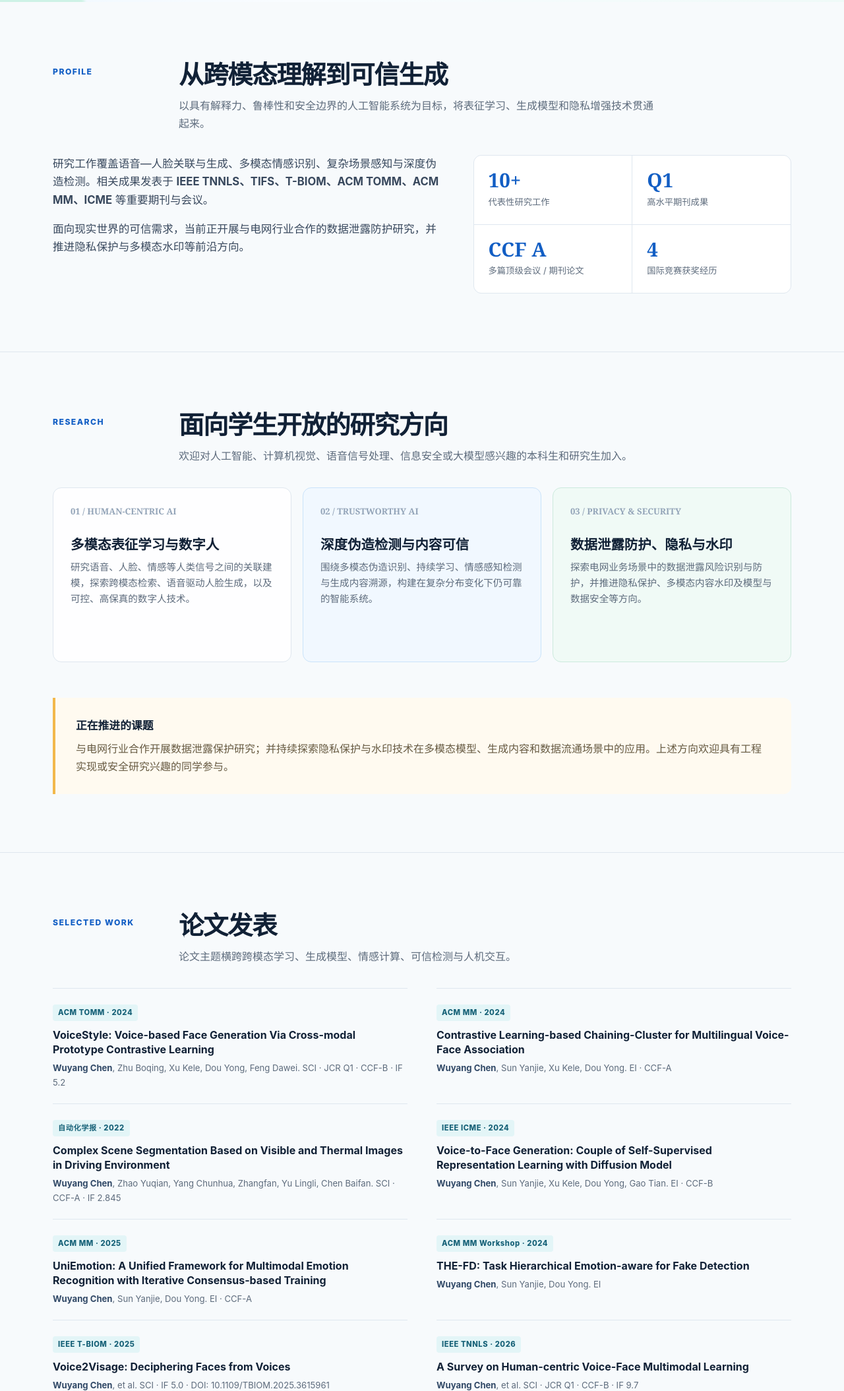
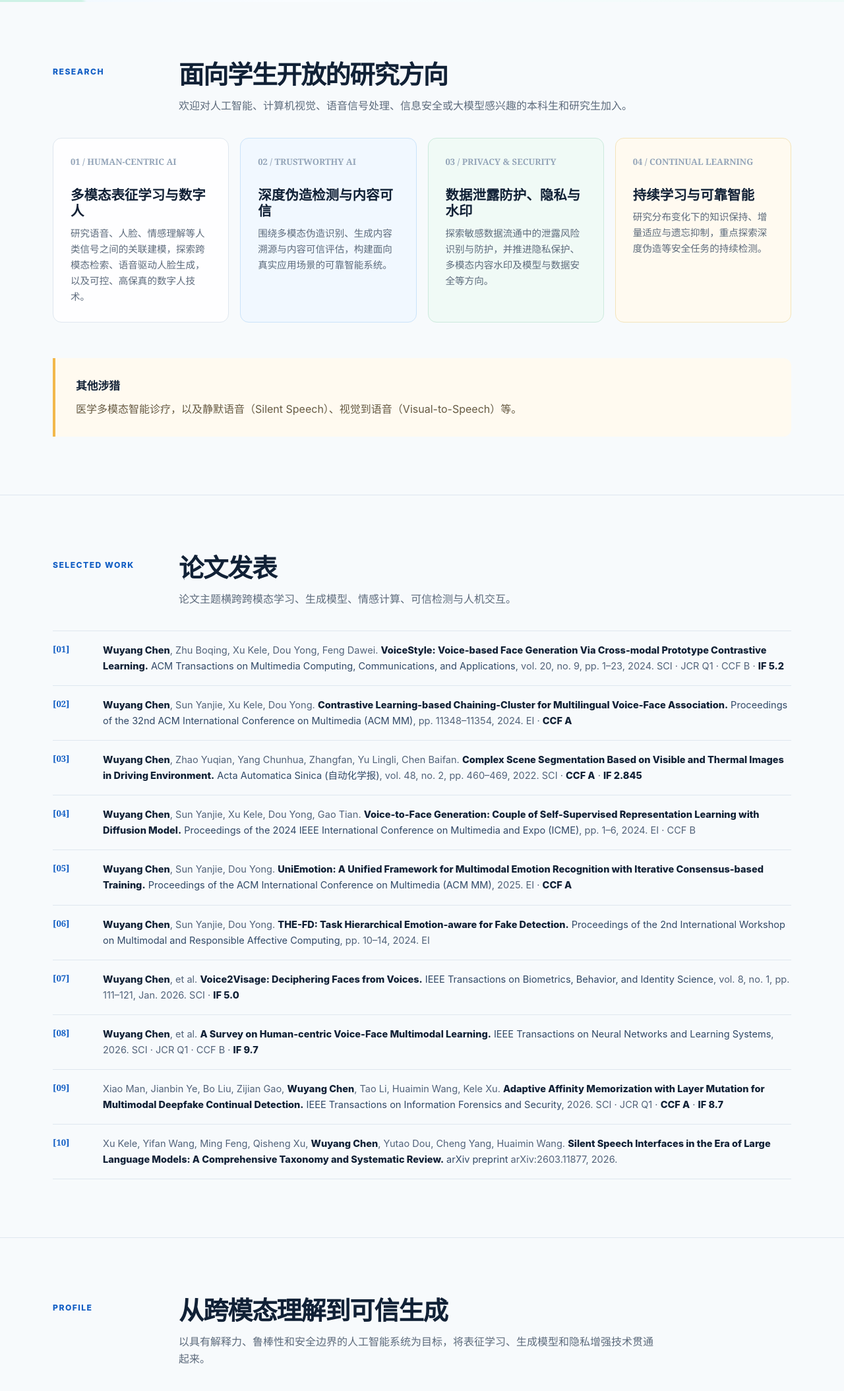
Before and after one commit to audio-visual/audio-visual.github.io, a plain HTML site: page index.html in a window 1280 px wide. Shown: the part 691-2800 px from the top of the page at 66% size. Drawn offline with Linux system fonts and the light colour scheme.

Commit message:
Update index.html

```diff
--- a/index.html
+++ b/index.html
@@ -75,7 +75,7 @@
       .section-intro { max-width: 720px; margin: 13px 0 0; color: var(--muted); }
       .rule { border: 0; border-top: 1px solid var(--line); margin: 0; }
 
-      .about-grid { display: grid; grid-template-columns: 1.1fr .9fr; gap: 48px; }
+      .about-grid { display: block; }
       .about-copy { font-size: 1.04rem; color: #38485d; }
       .about-copy p:first-child { margin-top: 0; }
       .facts { display: grid; grid-template-columns: repeat(2, 1fr); gap: 1px; overflow: hidden; border: 1px solid var(--line); border-radius: 12px; background: var(--line); }
@@ -83,10 +83,11 @@
       .fact strong { display: block; color: var(--blue); font: 700 1.85rem/1 var(--serif); }
       .fact span { display: block; margin-top: 8px; color: var(--muted); font-size: .83rem; }
 
-      .directions { display: grid; grid-template-columns: repeat(3, 1fr); gap: 17px; }
+      .directions { display: grid; grid-template-columns: repeat(4, 1fr); gap: 17px; }
       .direction { min-height: 265px; padding: 26px; border: 1px solid var(--line); border-radius: 13px; background: var(--card); }
       .direction:nth-child(2) { background: #f1f8ff; border-color: #cae3fa; }
       .direction:nth-child(3) { background: #f0faf6; border-color: #cceadd; }
+      .direction:nth-child(4) { background: #fffaf0; border-color: #f4e4ba; }
       .num { color: #93a4b8; font: 700 .82rem var(--serif); }
       .direction h3 { margin: 29px 0 10px; font: 700 1.28rem/1.2 var(--serif); }
       .direction p { margin: 0; color: var(--muted); font-size: .91rem; }
@@ -94,15 +95,14 @@
       .focus strong { display: block; margin-bottom: 7px; font-size: 1.05rem; }
       .focus p { margin: 0; color: #665a42; }
 
-      .paper-grid { display: grid; grid-template-columns: repeat(2, 1fr); gap: 0 44px; }
-      .paper { padding: 21px 0; border-top: 1px solid var(--line); }
-      .paper:last-child, .paper:nth-last-child(2) { border-bottom: 1px solid var(--line); }
-      .venue { display: inline-block; padding: 3px 8px; color: #176278; background: #e3f5f7; border-radius: 4px; font-size: .7rem; font-weight: 800; letter-spacing: .05em; }
-      .paper h3 { margin: 10px 0 7px; font-size: 1rem; line-height: 1.38; }
-      .paper h3 a:hover { color: var(--blue); }
-      .paper p { margin: 0; color: var(--muted); font-size: .82rem; }
-      .paper em { color: #314967; font-style: normal; font-weight: 700; }
-      .all-papers { display: inline-flex; margin-top: 25px; padding-bottom: 3px; color: var(--blue); border-bottom: 1px solid currentColor; font-weight: 700; font-size: .91rem; }
+      .paper-grid { border-top: 1px solid var(--line); }
+      .paper { display: grid; grid-template-columns: 58px minmax(0, 1fr); gap: 0 18px; padding: 17px 0; border-bottom: 1px solid var(--line); }
+      .paper-index { color: var(--blue); font: 700 .82rem/1.65 var(--serif); }
+      .paper p { margin: 0; color: #52637a; font-size: .91rem; }
+      .paper-title { color: var(--ink); font-weight: 800; }
+      .paper em { color: #314967; font-style: normal; }
+      .paper .author { color: var(--ink); font-weight: 800; }
+      .paper .metric { color: var(--ink); font-weight: 800; }
 
       .achievements { display: grid; grid-template-columns: repeat(4, 1fr); gap: 16px; }
       .achievement { padding: 24px 22px; border-radius: 12px; background: #13273f; color: white; }
@@ -124,6 +124,7 @@
       .join-card { padding: 26px; background: rgba(255,255,255,.07); border: 1px solid rgba(160, 205, 233, .25); border-radius: 13px; }
       .join-card strong { font-size: 1.1rem; }
       .join-card p { margin-top: 9px; font-size: .9rem; }
+      .join-card p a { color: #9de3f2; text-decoration: underline; text-underline-offset: 3px; }
       .join-card .button { margin-top: 17px; color: #102a40; background: #ecfbff; }
 
       footer { padding: 28px 0; color: #708096; font-size: .8rem; background: #0c1827; }
@@ -137,17 +138,16 @@
         .identity { max-width: 370px; }
         .section-head { grid-template-columns: 1fr; gap: 9px; }
         .section-kicker { padding-top: 0; }
-        .directions { grid-template-columns: 1fr; }
+        .directions { grid-template-columns: repeat(2, 1fr); }
         .direction { min-height: 0; }
-        .paper-grid { grid-template-columns: 1fr; }
-        .paper:nth-last-child(2) { border-bottom: 0; }
         .achievements { grid-template-columns: repeat(2, 1fr); }
       }
       @media (max-width: 460px) {
         .wrap { width: min(100% - 30px, 1120px); }
         section { padding: 64px 0; }
         h1 { font-size: 2.8rem; }
-        .facts, .achievements { grid-template-columns: 1fr; }
+        .facts, .achievements, .directions { grid-template-columns: 1fr; }
+        .paper { grid-template-columns: 43px minmax(0, 1fr); gap: 0 10px; }
         .footer-inner { align-items: flex-start; flex-direction: column; }
       }
     </style>
@@ -171,7 +171,7 @@
           <div>
             <div class="eyebrow">Human-centric Multimodal Intelligence</div>
             <h1>让多模态智能<br />更<em>可信</em>、更安全、<br />更懂人。</h1>
-            <p class="lead">Wuyang Chen 聚焦以人为中心的多模态学习、数字人生成与可信人工智能，探索语音、视觉、情感和隐私保护的交叉创新。</p>
+            <p class="lead">聚焦以人为中心的多模态学习、数字人生成与可信人工智能，探索语音、视觉、情感和隐私保护的交叉创新。</p>
             <div class="hero-actions">
               <a class="button primary" href="#join">面向学生的研究机会</a>
               <a class="button secondary" href="#publications">查看代表论文</a>
@@ -181,36 +181,10 @@
             <div class="monogram">WC</div>
             <h2>Wuyang Chen</h2>
             <p>Multimodal AI · Trustworthy AI</p>
-            <span class="tag">Research &amp; Student Mentoring</span>
+            <span class="tag">Lecturer</span>
           </aside>
         </div>
       </section>
-
-      <section id="about">
-        <div class="wrap">
-          <div class="section-head">
-            <div class="section-kicker">Profile</div>
-            <div>
-              <h2>从跨模态理解到可信生成</h2>
-              <p class="section-intro">以具有解释力、鲁棒性和安全边界的人工智能系统为目标，将表征学习、生成模型和隐私增强技术贯通起来。</p>
-            </div>
-          </div>
-          <div class="about-grid">
-            <div class="about-copy">
-              <p>研究工作覆盖语音—人脸关联与生成、多模态情感识别、复杂场景感知与深度伪造检测。相关成果发表于 <strong>IEEE TNNLS、TIFS、T-BIOM、ACM TOMM、ACM MM、ICME</strong> 等重要期刊与会议。</p>
-              <p>面向现实世界的可信需求，当前正开展与电网行业合作的数据泄露防护研究，并推进隐私保护与多模态水印等前沿方向。</p>
-            </div>
-            <div class="facts" aria-label="研究成果概览">
-              <div class="fact"><strong>10+</strong><span>代表性研究工作</span></div>
-              <div class="fact"><strong>Q1</strong><span>高水平期刊成果</span></div>
-              <div class="fact"><strong>CCF A</strong><span>多篇顶级会议 / 期刊论文</span></div>
-              <div class="fact"><strong>4</strong><span>国际竞赛获奖经历</span></div>
-            </div>
-          </div>
-        </div>
-      </section>
-
-      <hr class="rule" />
 
       <section id="research">
         <div class="wrap">
@@ -225,22 +199,27 @@
             <article class="direction">
               <div class="num">01 / HUMAN-CENTRIC AI</div>
               <h3>多模态表征学习与数字人</h3>
-              <p>研究语音、人脸、情感等人类信号之间的关联建模，探索跨模态检索、语音驱动人脸生成，以及可控、高保真的数字人技术。</p>
+              <p>研究语音、人脸、情感理解等人类信号之间的关联建模，探索跨模态检索、语音驱动人脸生成，以及可控、高保真的数字人技术。</p>
             </article>
             <article class="direction">
               <div class="num">02 / TRUSTWORTHY AI</div>
               <h3>深度伪造检测与内容可信</h3>
-              <p>围绕多模态伪造识别、持续学习、情感感知检测与生成内容溯源，构建在复杂分布变化下仍可靠的智能系统。</p>
+              <p>围绕多模态伪造识别、生成内容溯源与内容可信评估，构建面向真实应用场景的可靠智能系统。</p>
             </article>
             <article class="direction">
               <div class="num">03 / PRIVACY &amp; SECURITY</div>
               <h3>数据泄露防护、隐私与水印</h3>
-              <p>探索电网业务场景中的数据泄露风险识别与防护，并推进隐私保护、多模态内容水印及模型与数据安全等方向。</p>
+              <p>探索敏感数据流通中的泄露风险识别与防护，并推进隐私保护、多模态内容水印及模型与数据安全等方向。</p>
+            </article>
+            <article class="direction">
+              <div class="num">04 / CONTINUAL LEARNING</div>
+              <h3>持续学习与可靠智能</h3>
+              <p>研究分布变化下的知识保持、增量适应与遗忘抑制，重点探索深度伪造等安全任务的持续检测。</p>
             </article>
           </div>
           <div class="focus">
-            <strong>正在推进的课题</strong>
-            <p>与电网行业合作开展数据泄露保护研究；并持续探索隐私保护与水印技术在多模态模型、生成内容和数据流通场景中的应用。上述方向欢迎具有工程实现或安全研究兴趣的同学参与。</p>
+            <strong>其他涉猎</strong>
+            <p>医学多模态智能诊疗，以及静默语音（Silent Speech）、视觉到语音（Visual-to-Speech）等。</p>
           </div>
         </div>
       </section>
@@ -258,55 +237,65 @@
           </div>
           <div class="paper-grid">
             <article class="paper">
-              <span class="venue">ACM TOMM · 2024</span>
-              <h3>VoiceStyle: Voice-based Face Generation Via Cross-modal Prototype Contrastive Learning</h3>
-              <p><em>Wuyang Chen</em>, Zhu Boqing, Xu Kele, Dou Yong, Feng Dawei. SCI · JCR Q1 · CCF-B · IF 5.2</p>
+              <span class="paper-index">[01]</span>
+              <p><span class="author">Wuyang Chen</span>, Zhu Boqing, Xu Kele, Dou Yong, Feng Dawei. <span class="paper-title">VoiceStyle: Voice-based Face Generation Via Cross-modal Prototype Contrastive Learning.</span> <em>ACM Transactions on Multimedia Computing, Communications, and Applications</em>, vol. 20, no. 9, pp. 1–23, 2024. SCI · JCR Q1 · CCF B · <span class="metric">IF 5.2</span></p>
             </article>
             <article class="paper">
-              <span class="venue">ACM MM · 2024</span>
-              <h3>Contrastive Learning-based Chaining-Cluster for Multilingual Voice-Face Association</h3>
-              <p><em>Wuyang Chen</em>, Sun Yanjie, Xu Kele, Dou Yong. EI · CCF-A</p>
+              <span class="paper-index">[02]</span>
+              <p><span class="author">Wuyang Chen</span>, Sun Yanjie, Xu Kele, Dou Yong. <span class="paper-title">Contrastive Learning-based Chaining-Cluster for Multilingual Voice-Face Association.</span> <em>Proceedings of the 32nd ACM International Conference on Multimedia (ACM MM)</em>, pp. 11348–11354, 2024. EI · <span class="metric">CCF A</span></p>
             </article>
             <article class="paper">
-              <span class="venue">自动化学报 · 2022</span>
-              <h3>Complex Scene Segmentation Based on Visible and Thermal Images in Driving Environment</h3>
-              <p><em>Wuyang Chen</em>, Zhao Yuqian, Yang Chunhua, Zhangfan, Yu Lingli, Chen Baifan. SCI · CCF-A · IF 2.845</p>
+              <span class="paper-index">[03]</span>
+              <p><span class="author">Wuyang Chen</span>, Zhao Yuqian, Yang Chunhua, Zhangfan, Yu Lingli, Chen Baifan. <span class="paper-title">Complex Scene Segmentation Based on Visible and Thermal Images in Driving Environment.</span> <em>Acta Automatica Sinica (自动化学报)</em>, vol. 48, no. 2, pp. 460–469, 2022. SCI · <span class="metric">CCF A</span> · <span class="metric">IF 2.845</span></p>
             </article>
             <article class="paper">
-              <span class="venue">IEEE ICME · 2024</span>
-              <h3>Voice-to-Face Generation: Couple of Self-Supervised Representation Learning with Diffusion Model</h3>
-              <p><em>Wuyang Chen</em>, Sun Yanjie, Xu Kele, Dou Yong, Gao Tian. EI · CCF-B</p>
+              <span class="paper-index">[04]</span>
+              <p><span class="author">Wuyang Chen</span>, Sun Yanjie, Xu Kele, Dou Yong, Gao Tian. <span class="paper-title">Voice-to-Face Generation: Couple of Self-Supervised Representation Learning with Diffusion Model.</span> <em>Proceedings of the 2024 IEEE International Conference on Multimedia and Expo (ICME)</em>, pp. 1–6, 2024. EI · CCF B</p>
             </article>
             <article class="paper">
-              <span class="venue">ACM MM · 2025</span>
-              <h3>UniEmotion: A Unified Framework for Multimodal Emotion Recognition with Iterative Consensus-based Training</h3>
-              <p><em>Wuyang Chen</em>, Sun Yanjie, Dou Yong. EI · CCF-A</p>
+              <span class="paper-index">[05]</span>
+              <p><span class="author">Wuyang Chen</span>, Sun Yanjie, Dou Yong. <span class="paper-title">UniEmotion: A Unified Framework for Multimodal Emotion Recognition with Iterative Consensus-based Training.</span> <em>Proceedings of the ACM International Conference on Multimedia (ACM MM)</em>, 2025. EI · <span class="metric">CCF A</span></p>
             </article>
             <article class="paper">
-              <span class="venue">ACM MM Workshop · 2024</span>
-              <h3>THE-FD: Task Hierarchical Emotion-aware for Fake Detection</h3>
-              <p><em>Wuyang Chen</em>, Sun Yanjie, Dou Yong. EI</p>
+              <span class="paper-index">[06]</span>
+              <p><span class="author">Wuyang Chen</span>, Sun Yanjie, Dou Yong. <span class="paper-title">THE-FD: Task Hierarchical Emotion-aware for Fake Detection.</span> <em>Proceedings of the 2nd International Workshop on Multimodal and Responsible Affective Computing</em>, pp. 10–14, 2024. EI</p>
             </article>
             <article class="paper">
-              <span class="venue">IEEE T-BIOM · 2025</span>
-              <h3>Voice2Visage: Deciphering Faces from Voices</h3>
-              <p><em>Wuyang Chen</em>, et al. SCI · IF 5.0 · DOI: 10.1109/TBIOM.2025.3615961</p>
+              <span class="paper-index">[07]</span>
+              <p><span class="author">Wuyang Chen</span>, et al. <span class="paper-title">Voice2Visage: Deciphering Faces from Voices.</span> <em>IEEE Transactions on Biometrics, Behavior, and Identity Science</em>, vol. 8, no. 1, pp. 111–121, Jan. 2026. SCI · <span class="metric">IF 5.0</span></p>
             </article>
             <article class="paper">
-              <span class="venue">IEEE TNNLS · 2026</span>
-              <h3>A Survey on Human-centric Voice-Face Multimodal Learning</h3>
-              <p><em>Wuyang Chen</em>, et al. SCI · JCR Q1 · CCF-B · IF 9.7</p>
+              <span class="paper-index">[08]</span>
+              <p><span class="author">Wuyang Chen</span>, et al. <span class="paper-title">A Survey on Human-centric Voice-Face Multimodal Learning.</span> <em>IEEE Transactions on Neural Networks and Learning Systems</em>, 2026. SCI · JCR Q1 · CCF B · <span class="metric">IF 9.7</span></p>
             </article>
             <article class="paper">
-              <span class="venue">IEEE TIFS · 2026</span>
-              <h3>Adaptive Affinity Memorization with Layer Mutation for Multimodal Deepfake Continual Detection</h3>
-              <p>Xiao Man, Jianbin Ye, Bo Liu, Zijian Gao, <em>Wuyang Chen</em>, et al. SCI · JCR Q1 · CCF-A · IF 8.7</p>
+              <span class="paper-index">[09]</span>
+              <p>Xiao Man, Jianbin Ye, Bo Liu, Zijian Gao, <span class="author">Wuyang Chen</span>, Tao Li, Huaimin Wang, Kele Xu. <span class="paper-title">Adaptive Affinity Memorization with Layer Mutation for Multimodal Deepfake Continual Detection.</span> <em>IEEE Transactions on Information Forensics and Security</em>, 2026. SCI · JCR Q1 · <span class="metric">CCF A</span> · <span class="metric">IF 8.7</span></p>
             </article>
             <article class="paper">
-              <span class="venue">arXiv · 2026</span>
-              <h3>Silent Speech Interfaces in the Era of Large Language Models: A Comprehensive Taxonomy and Systematic Review</h3>
-              <p>Xu Kele, Yifan Wang, Ming Feng, Qisheng Xu, <em>Wuyang Chen</em>, et al. arXiv:2603.11877</p>
+              <span class="paper-index">[10]</span>
+              <p>Xu Kele, Yifan Wang, Ming Feng, Qisheng Xu, <span class="author">Wuyang Chen</span>, Yutao Dou, Cheng Yang, Huaimin Wang. <span class="paper-title">Silent Speech Interfaces in the Era of Large Language Models: A Comprehensive Taxonomy and Systematic Review.</span> <em>arXiv preprint</em> arXiv:2603.11877, 2026.</p>
             </article>
+          </div>
+        </div>
+      </section>
+
+      <hr class="rule" />
+
+      <section id="about">
+        <div class="wrap">
+          <div class="section-head">
+            <div class="section-kicker">Profile</div>
+            <div>
+              <h2>从跨模态理解到可信生成</h2>
+              <p class="section-intro">以具有解释力、鲁棒性和安全边界的人工智能系统为目标，将表征学习、生成模型和隐私增强技术贯通起来。</p>
+            </div>
+          </div>
+          <div class="about-grid">
+            <div class="about-copy">
+              <p>研究工作覆盖语音—人脸关联与生成、多模态情感识别、复杂场景感知与深度伪造检测。相关成果发表于 <strong>IEEE TNNLS、TIFS、T-BIOM、ACM TOMM、ACM MM、ICME</strong> 等重要期刊与会议。</p>
+              <p>面向现实世界的可信需求，持续推进数据泄露防护、隐私保护与多模态水印等前沿方向。</p>
+            </div>
           </div>
         </div>
       </section>
@@ -318,9 +307,9 @@
             <div><h2>国际竞赛荣誉</h2></div>
           </div>
           <div class="achievements">
-            <article class="achievement"><div class="year">2023</div><h3>数字人生成</h3><p>国际顶尖比赛三等奖</p></article>
-            <article class="achievement"><div class="year">2024</div><h3>声纹—人脸关联</h3><p>国际顶尖比赛二等奖</p></article>
-            <article class="achievement"><div class="year">2025</div><h3>ACM MM 情感识别竞赛</h3><p>全球第一</p></article>
+            <article class="achievement"><div class="year">2023</div><h3>数字人生成</h3><p>国际顶尖比赛全球第三</p></article>
+            <article class="achievement"><div class="year">2024</div><h3>声纹—人脸关联</h3><p>国际顶尖比赛全球第二</p></article>
+            <article class="achievement"><div class="year">2025</div><h3>情感识别与理解</h3><p>国际顶尖比赛全球第一与第二</p></article>
             <article class="achievement"><div class="year">2025</div><h3>Kaggle Drawing with LLMs</h3><p>全球银牌</p></article>
           </div>
         </div>
@@ -340,7 +329,7 @@
           </div>
           <aside class="join-card">
             <strong>如何联系</strong>
-            <p>请通过 GitHub 个人主页了解最新动态，并在联系时简要说明你的背景、感兴趣方向和已完成的项目或作品。</p>
+            <p>请通过 GitHub 个人主页了解最新动态，或发送邮件至 <a href="mailto:chenwuyangcn@gmail.com">chenwuyangcn@gmail.com</a>。联系时请简要说明你的背景、感兴趣方向和已完成的项目或作品。</p>
             <a class="button" href="https://github.com/audio-visual" target="_blank" rel="noreferrer">访问 GitHub 主页</a>
           </aside>
         </div>
```
